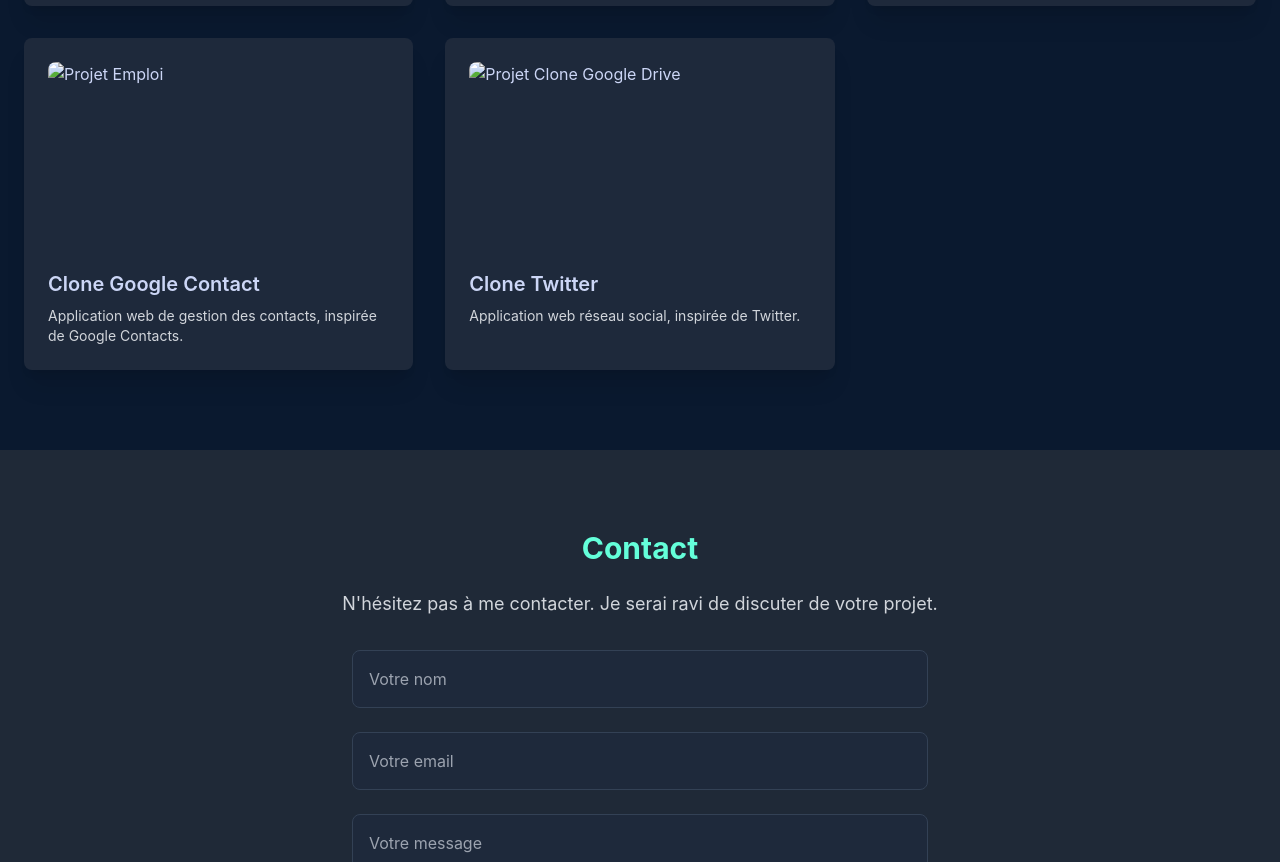
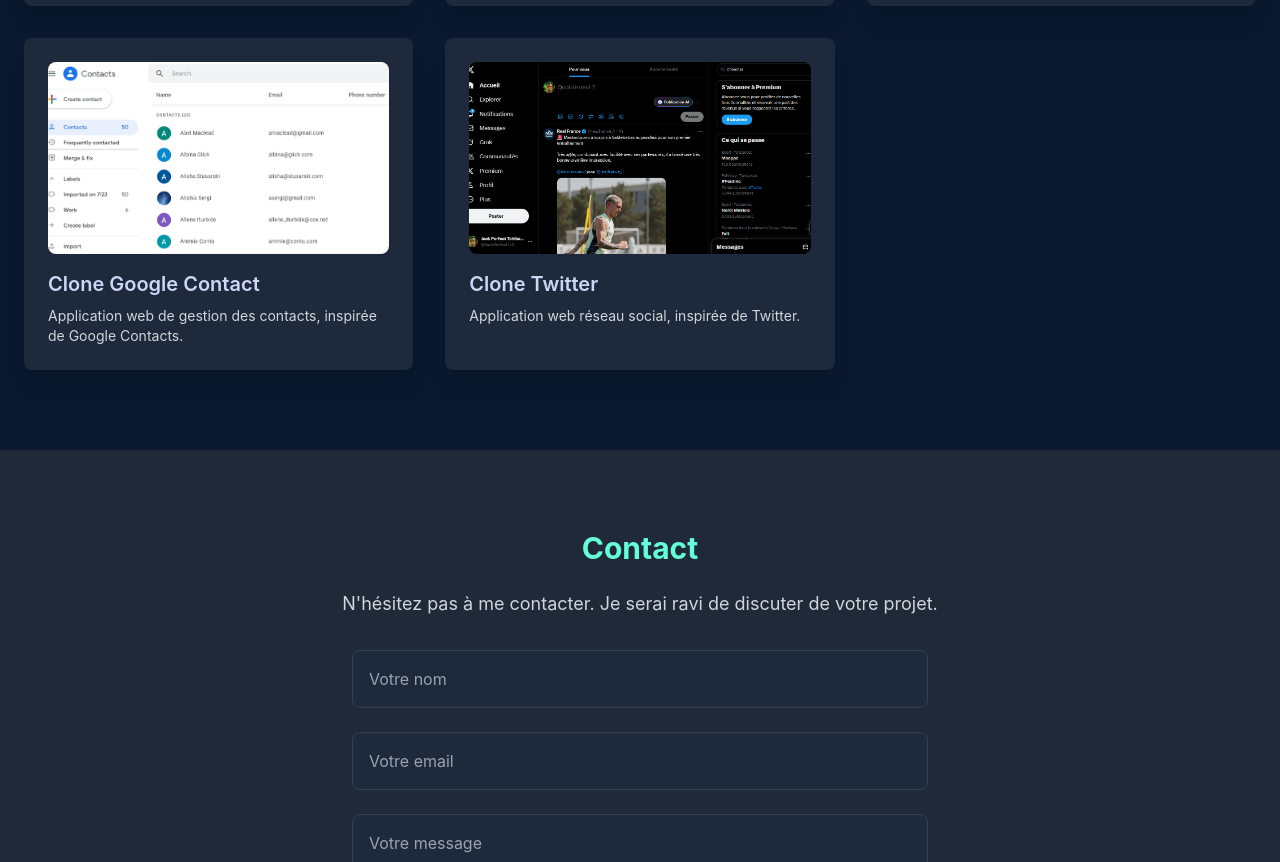
Before and after one commit to jacquespt11/portfolio, a plain HTML site: page index.html in a window 1280 px wide. Shown: the part 2675-3537 px from the top of the page. Drawn offline with nearby package versions, Linux system fonts and the light colour scheme.

Commit message:
Ajout images : Clone_X, Clone_google_Contact

```diff
--- a/index.html
+++ b/index.html
@@ -150,14 +150,14 @@
                 </div>
                 <div class="projet-card bg-slate-800 rounded-lg p-6 shadow-xl transition-transform transform hover:scale-105 group">
                     <figure>
-                        <img src="images/projet_cloneGoogleContact.jpg" alt="Projet Emploi" class="rounded-lg mb-4 w-full h-48 object-cover">
+                        <img src="assets/images/google_contact.png" alt="Projet Emploi" class="rounded-lg mb-4 w-full h-48 object-cover">
                         <figcaption class="text-xl font-semibold mb-2 group-hover:text-[#64FFDA] transition-colors">Clone Google Contact</figcaption>
                     </figure>
                     <p class="text-gray-300 text-sm">Application web de gestion des contacts, inspirée de Google Contacts.</p>
                 </div>
                 <div class="projet-card bg-slate-800 rounded-lg p-6 shadow-xl transition-transform transform hover:scale-105 group">
                     <figure>
-                        <img src="assets/images/" alt="Projet Clone Google Drive" class="rounded-lg mb-4 w-full h-48 object-cover">
+                        <img src="assets/images/clone_X.png" alt="Projet Clone Google Drive" class="rounded-lg mb-4 w-full h-48 object-cover">
                         <figcaption class="text-xl font-semibold mb-2 group-hover:text-[#64FFDA] transition-colors">Clone Twitter</figcaption>
                     </figure>
                     <p class="text-gray-300 text-sm">Application web réseau social, inspirée de Twitter.</p>
```
Also changed, not shown: assets/images/clone_X.png (added), assets/images/google_contact.png (added).
